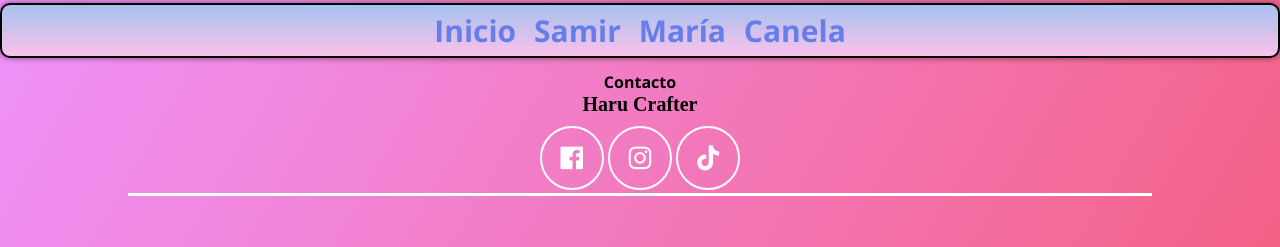
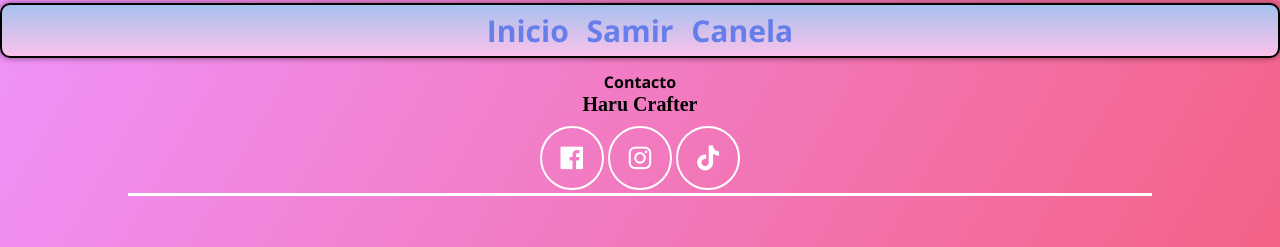
Before and after one commit to Control1301/ShingekiFriends, a plain HTML site: page maria.html in a window 1280 px wide. Shown: the top 247 px of the page. Drawn offline with nearby package versions, Linux system fonts and the light colour scheme; a web font is replaced by a local one.

Commit message:
Update maria.html

```diff
--- a/maria.html
+++ b/maria.html
@@ -22,7 +22,6 @@
 <div class="menu">
 			<a href="/php2/index.html">Inicio</a>
 			<a href="/php2/samir.html">Samir</a>
-			<a href="/php2/Maria.html">María</a>
 			<a href="/php2/canela.html">Canela</a>
 			</div>
 
```
